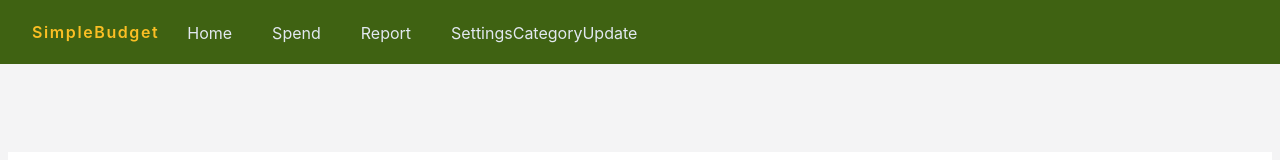
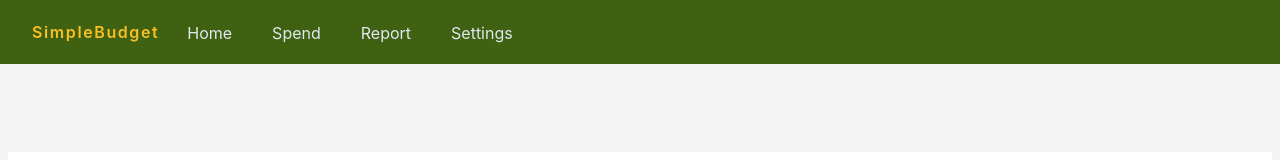
Before and after one commit to willfong/simplebudget-v2, a React (Create React App) app: page /settings in a window 1280 px wide. Shown: the top 160 px of the page. Built offline with nearby package versions, Linux system fonts and the light colour scheme.

Commit message:
Navigation bug

```diff
--- a/src/App.js
+++ b/src/App.js
@@ -13,12 +13,12 @@ const routeList = [
 	{ name: "Spend", path: "/spend", component: SpendPage, nav: true },
 	{ name: "SpendDetail", path: "/spend/:id", component: SpendDetailPage, nav: false },
 	{ name: "Report", path: "/report", component: ReportPage, nav: true },
-	{ name: "Settings", path: "/settings", component: SettingsPage, nav: false },
+	{ name: "Settings", path: "/settings", component: SettingsPage, nav: true },
 	{
 		name: "SettingsCategoryUpdate",
 		path: "/settings/category-update/:id",
 		component: SettingsCategoriesUpdatePage,
-		nav: true,
+		nav: false,
 	},
 ];
 
```
